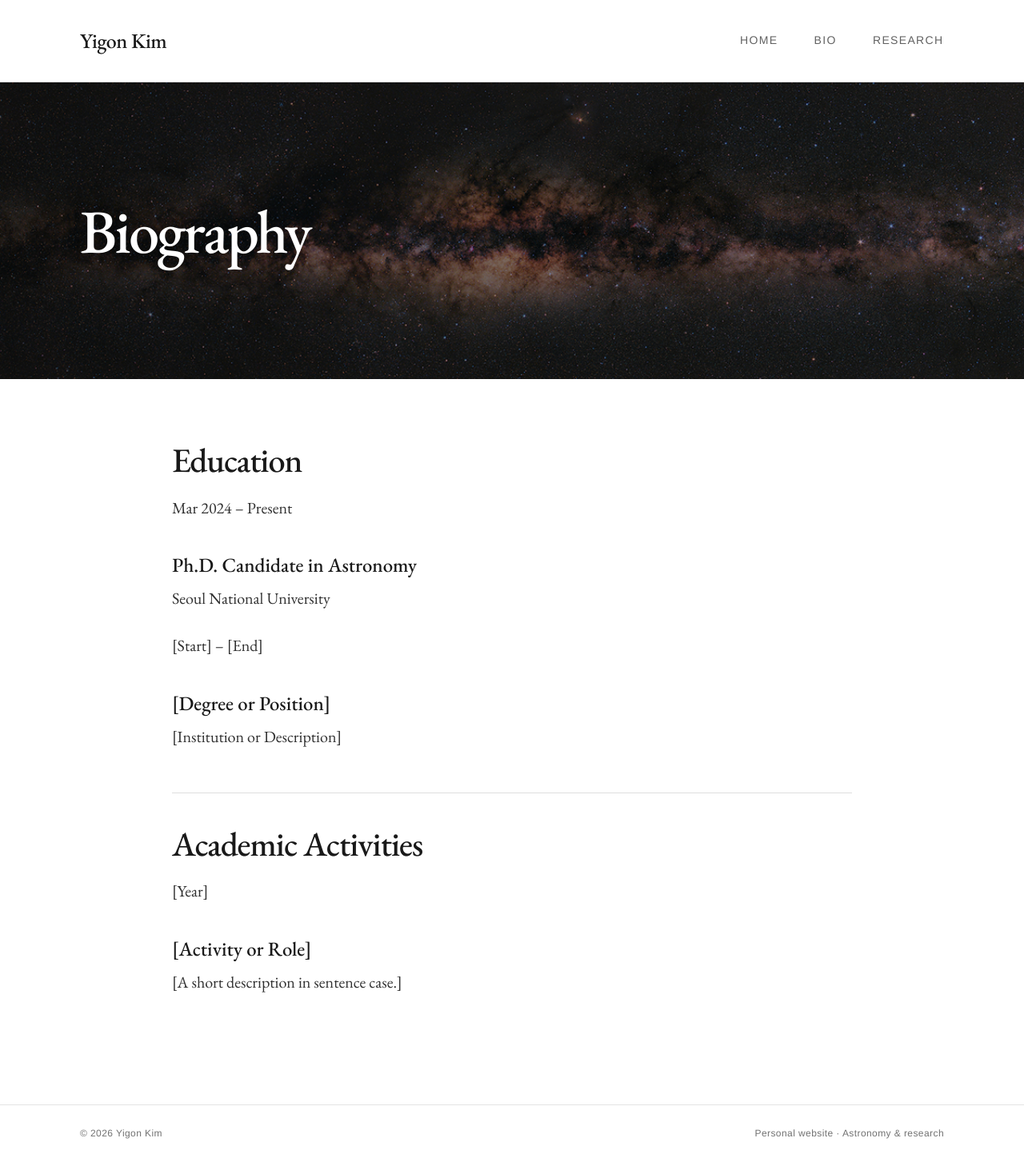
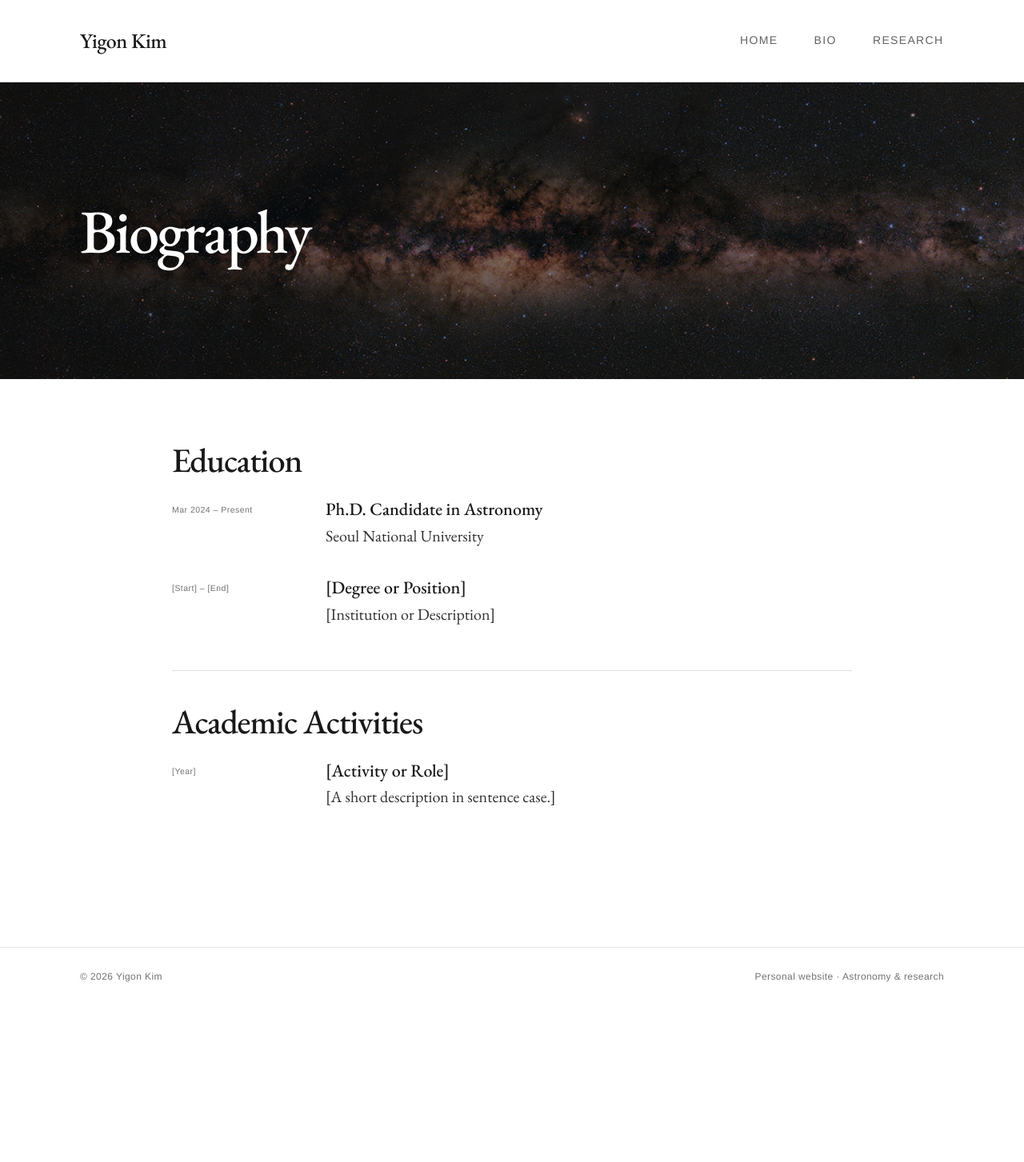
Before and after one commit to yigon/yigon.github.io, a Jekyll site: the page built from bio-markup-example.md, in a window 1280 px wide. Shown: the whole page at 80% size. Built offline with Jekyll 4.4.1, drawn with Linux system fonts in a browser that asks for light colours; after the commit the page ends 1256 px from its top, so only the background shows below that.

Commit message:
Update monotone.css

```diff
--- a/assets/css/monotone.css
+++ b/assets/css/monotone.css
@@ -310,4 +310,42 @@ button, input, textarea, select { font: inherit; }
     padding-top: 1.75rem;
     margin-top: 2.3rem;
   }
+    .site-main .bio-entry {
+    grid-template-columns: 1fr;
+    row-gap: 0.3rem;
+  }
 }
+
+/* Biography timeline */
+.site-main .bio-list {
+  display: grid;
+  gap: 2.2rem;
+  margin: 1.5rem 0 3rem;
+}
+
+.site-main .bio-entry {
+  display: grid;
+  grid-template-columns: 160px minmax(0, 1fr);
+  column-gap: 2rem;
+  align-items: start;
+}
+
+.site-main .bio-entry__date {
+  font-family: var(--sans);
+  font-size: 10.5px;
+  font-weight: 500;
+  line-height: 1.6;
+  letter-spacing: 0.045em;
+  color: var(--muted);
+  padding-top: 0.3rem;
+}
+
+.site-main .bio-entry__title {
+  font-size: 1.1em;
+  font-weight: 500;
+  margin: 0;
+}
+
+.site-main .bio-entry__details {
+  margin: 0.25rem 0 0;
+}
```
